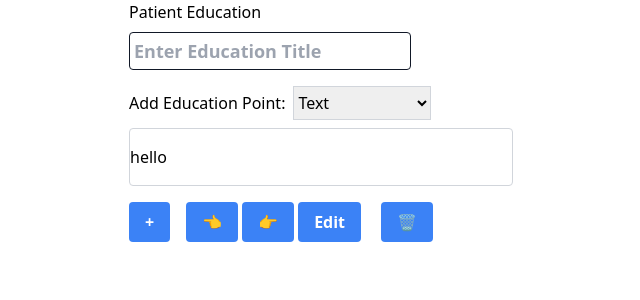
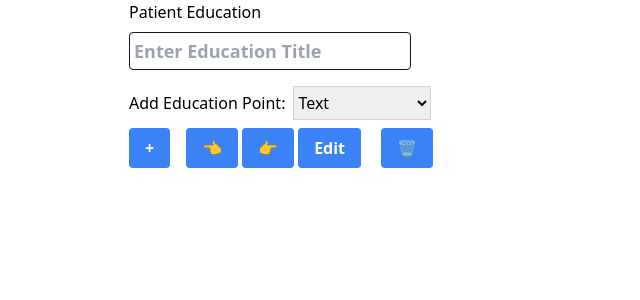
Before and after one commit to mgr514/Onboard, a React (Vite) app: page / in a window 1280 px wide. Shown: the top 300 px of the page, without its empty margins (319-959 px from the left). Built offline with nearby package versions, Linux system fonts and the light colour scheme; the HTML template or start-up script is replaced by a standard one.

Commit message:
cleaned, removed default, handle delete

```diff
--- a/src/App.jsx
+++ b/src/App.jsx
@@ -6,23 +6,14 @@ function mod(n, m) {
 }
 
 function App() {
-  // ============================ CONST =======================================
   const [formTitle, setFormTitle] = useState(
     localStorage.getItem("formTitle") || ""
   );
   const [pointType, setPointType] = useState();
-  const [points, setPoints] = useState([
-    {
-      title: formTitle,
-      type: "text",
-      text: "hello",
-      imageUrl: "",
-      videoUrl: "",
-    },
-  ]);
+  const [points, setPoints] = useState([]);
+
   const [currentPoint, setCurrentPoint] = useState(0);
   const [isEditing, setIsEditing] = useState(false);
-  //========================== FUNCTIONS =============================================
 
   const handleFormTitleChange = (e) => {
     const newTitle = e.target.value;
@@ -31,20 +22,20 @@ function App() {
   };
 
   const handleNextPoint = () => {
-    setCurrentPoint((prevPoint) => mod(prevPoint + 1, points.length));
-    setFormTitle(points[nextPoint].title);
+    if (points.length > 1) {
+      setCurrentPoint((prevPoint) => mod(prevPoint + 1, points.length));
+    }
   };
 
   const handlePreviousPoint = () => {
-    setCurrentPoint((prevPoint) => mod(prevPoint - 1, points.length));
-    setFormTitle(points[prev].title);
+    if (points.length > 1) {
+      setCurrentPoint((prevPoint) => mod(prevPoint - 1, points.length));
+    }
   };
 
   const handleAddPoint = () => {
-    const newPoints = [
-      ...points,
-      { type: pointType, imageUrl: "", videoUrl: "" },
-    ];
+    const newPoint = { type: pointType, text: "", imageUrl: "", videoUrl: "" };
+    const newPoints = [...points, newPoint];
     setPoints(newPoints);
     setCurrentPoint(newPoints.length - 1);
     setIsEditing(true);
@@ -57,16 +48,29 @@ function App() {
 
   const handleDelete = () => {
     setPoints((currentPoints) => {
-      return currentPoints.filter((_, index) => index !== currentPoint);
+      const newPoints = currentPoints.filter(
+        (_, index) => index !== currentPoint
+      );
+
+      if (newPoints.length === 0) {
+        setCurrentPoint(0);
+        return newPoints;
+      } else {
+        const newCurrentPoint =
+          (currentPoint === 0 ? 0 : currentPoint - 1) % newPoints.length;
+        setCurrentPoint(newCurrentPoint);
+
+        return newPoints;
+      }
     });
   };
-  //============================= BUILD FORM =====================================
+
   return (
     <>
       <form className="new-item mx-auto max-w-sm">
         <h1>Patient Education</h1>
 
-        <div className="{`form-row py-2">
+        <div className="form-row py-2">
           <label htmlFor="formTitle"></label>
           <input
             type="text"
@@ -79,22 +83,9 @@ function App() {
         </div>
 
         <div className="form-row py-2">
-          <label htmlFor={`item`} className="mr-2">
+          <label htmlFor="item" className="mr-2">
             Add Education Point:
           </label>
-          {/* <select
-            className="py-1 border border-gray-300 border-solid mr-2"
-            id="pointSelect"
-            value={currentPoint}
-            onChange={(e) => setCurrentPoint(e.target.value)}
-          >
-            {points.map((point, index) => (
-              <option key={index} value={index}>
-                {point.text}
-                {point.imageUrl}
-              </option>
-            ))}
-          </select> */}
 
           <select
             id="educationPoint"
@@ -108,7 +99,7 @@ function App() {
           </select>
         </div>
 
-        {currentPoint !== null && (
+        {currentPoint !== null && points[currentPoint] && (
           <div className="form-row py-4 border border-gray-300 rounded mb-4">
             {points[currentPoint].type === "text" && (
               <>
@@ -167,6 +158,8 @@ function App() {
                         alt="Education Point Image"
                         width="480"
                         height="360"
+                        max-height="250"
+                        margin-inline="auto"
                       />
                     )}
                   </>
```
